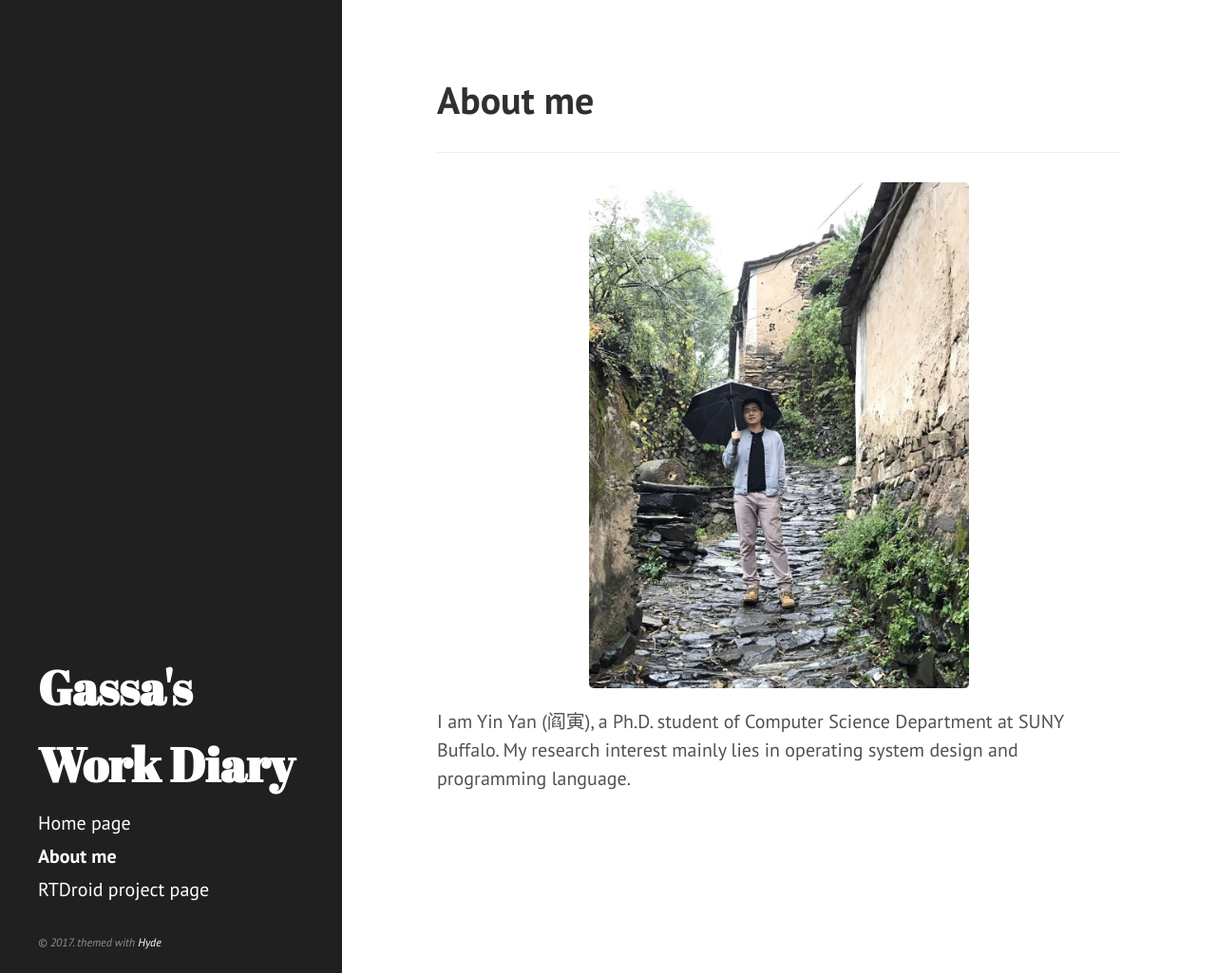
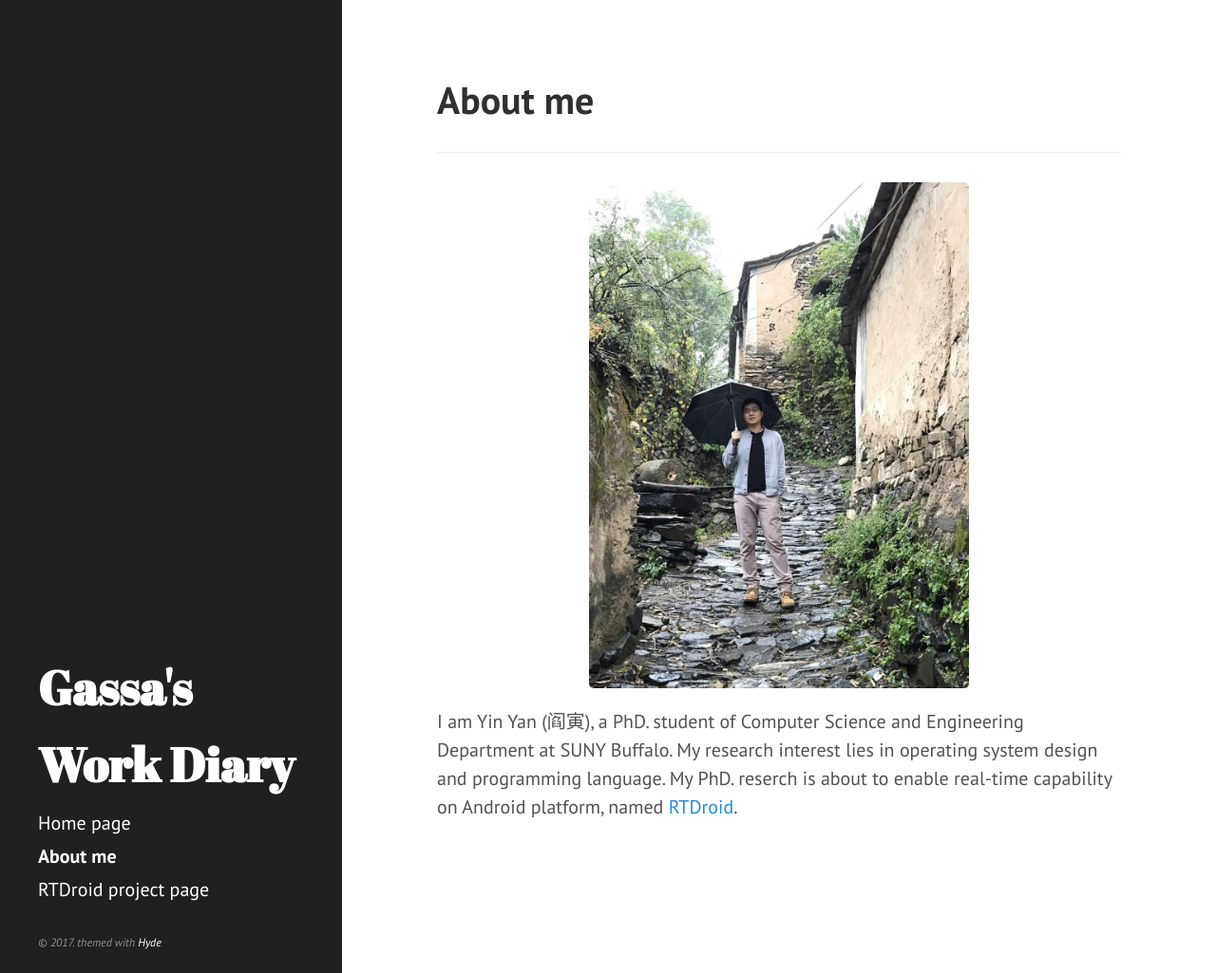
Before and after one commit to gassayy/gassa.github.io, a Jekyll site: the page built from about-me.md, in a window 1280 px wide and 1025 px high. Shown: the whole window at 95% size. Built offline with Jekyll 4.4.1, drawn with Linux system fonts in a browser that asks for light colours.

Commit message:
edit about me

```diff
--- a/about-me.md
+++ b/about-me.md
@@ -5,6 +5,8 @@ title: About me
 
 ![yinyan-pic]({{ site.url }}/downloads/yinyan.jpg)
 
-I am Yin Yan (阎寅), a Ph.D. student of Computer Science Department at SUNY Buffalo. My
-research interest mainly lies in operating system design and programming
-language.
+I am Yin Yan (阎寅), a PhD. student of Computer Science and Engineering
+Department at SUNY Buffalo. My research interest lies in operating system
+design and programming language. My PhD. reserch is about to enable real-time
+capability on Android platform, named
+[RTDroid](http://rtdroid.cse.buffalo.edu).
```
